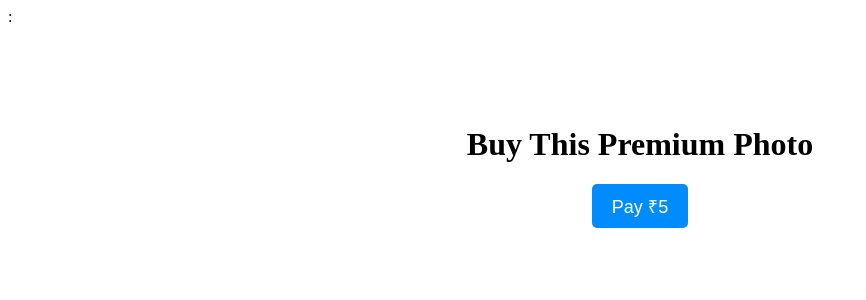
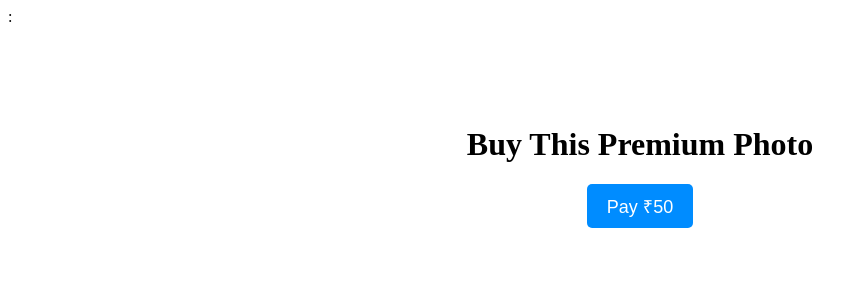
Before and after one commit to xindiapictures/Photo-Store-Live, a React (Create React App) app: page / in a window 1280 px wide. Shown: the top 300 px of the page, without its empty margins (0-866 px from the left). Built offline with nearby package versions, Linux system fonts and the light colour scheme.

Commit message:
Update App.js

```diff
--- a/src/App.js
+++ b/src/App.js
@@ -6,7 +6,7 @@ function App() {
   const handlePayment = async () => {
     const options = {
       key: "rzp_test_SuUQnEe92BjnyD",
-      amount: 50000, // amount in paise = ₹500
+      amount: 500, // amount in paise = ₹50
       currency: "INR",
       name: "Photo Store",
       description: "Purchase Photo",
@@ -45,7 +45,7 @@ function App() {
           cursor: "pointer",
         }}
       >
-        Pay ₹5
+        Pay ₹50
       </button>
 
       {paymentDone && (
```
